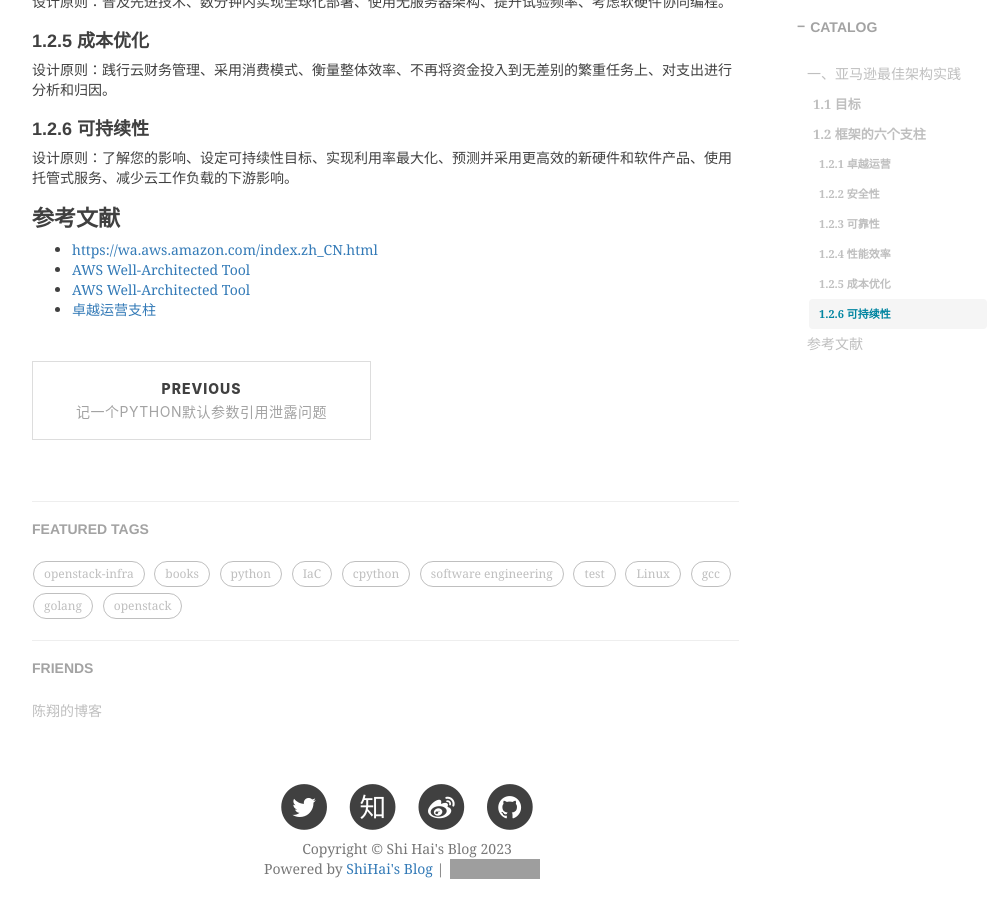
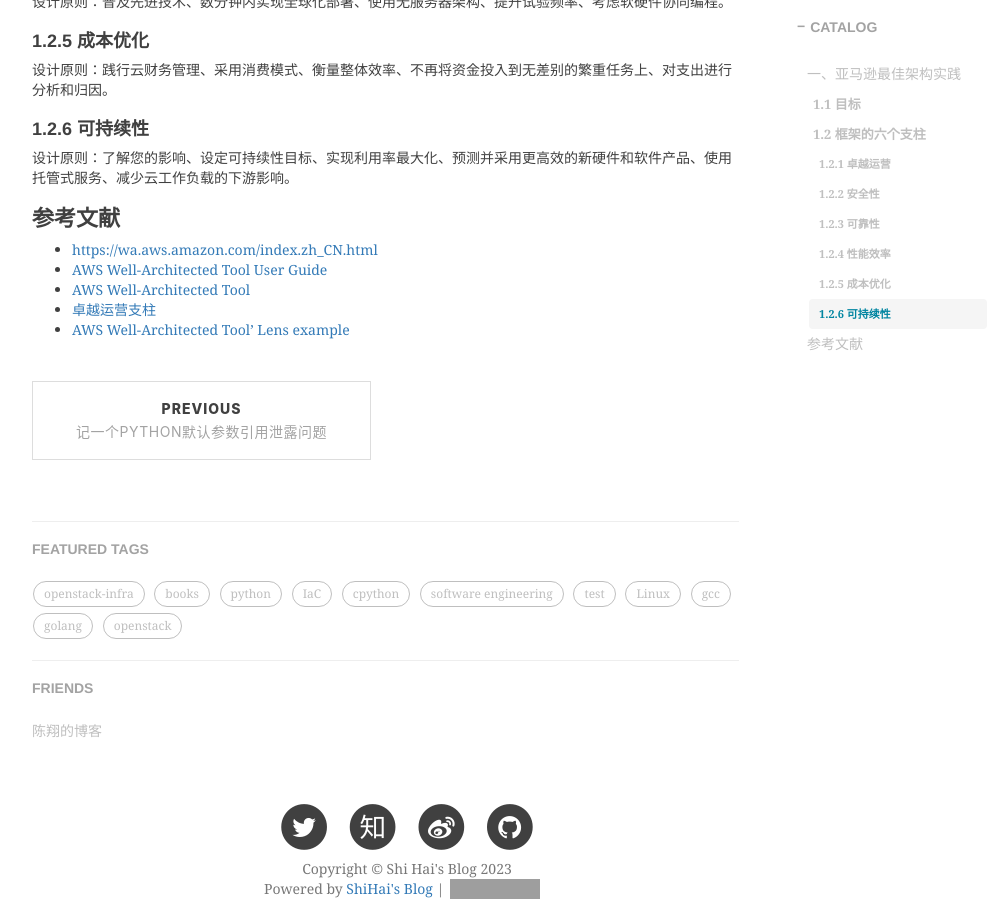
Before and after one commit to shihai1991/shihai1991.github.io, a Jekyll site: the page built from _posts/2023-02-27-AWS卓越架构原则.md, in a window 1280 px wide and 900 px high, scrolled down 1079 px. Shown: the whole window, without its empty margins (233-1225 px from the left). Built offline with Jekyll 4.4.1, drawn with Linux system fonts in a browser that asks for light colours; nearby versions of some CDN libraries; comment, search, counter and statistics services are not loaded; grey boxes are pictures that could not be loaded.

Commit message:
Update 2023-02-27-AWS卓越架构原则.md

```diff
--- a/_posts/2023-02-27-AWS卓越架构原则.md
+++ b/_posts/2023-02-27-AWS卓越架构原则.md
@@ -31,6 +31,7 @@ time: '2023.02.27 11:33:00'
 
 # 参考文献
 - [https://wa.aws.amazon.com/index.zh_CN.html](https://wa.aws.amazon.com/index.zh_CN.html)
-- [AWS Well-Architected Tool](https://docs.aws.amazon.com/pdfs/wellarchitected/latest/userguide/wellarchitected-ug.pdf)
+- [AWS Well-Architected Tool User Guide](https://docs.aws.amazon.com/pdfs/wellarchitected/latest/userguide/wellarchitected-ug.pdf)
 - [AWS Well-Architected Tool](https://aws.amazon.com/cn/well-architected-tool/?ref=wellarchitected-ws)
 - [卓越运营支柱](https://docs.aws.amazon.com/pdfs/wellarchitected/latest/operational-excellence-pillar/wellarchitected-operational-excellence-pillar.pdf)
+- [AWS Well-Architected Tool' Lens example](https://github.com/aws-samples/custom-lens-wa-hub)
```
